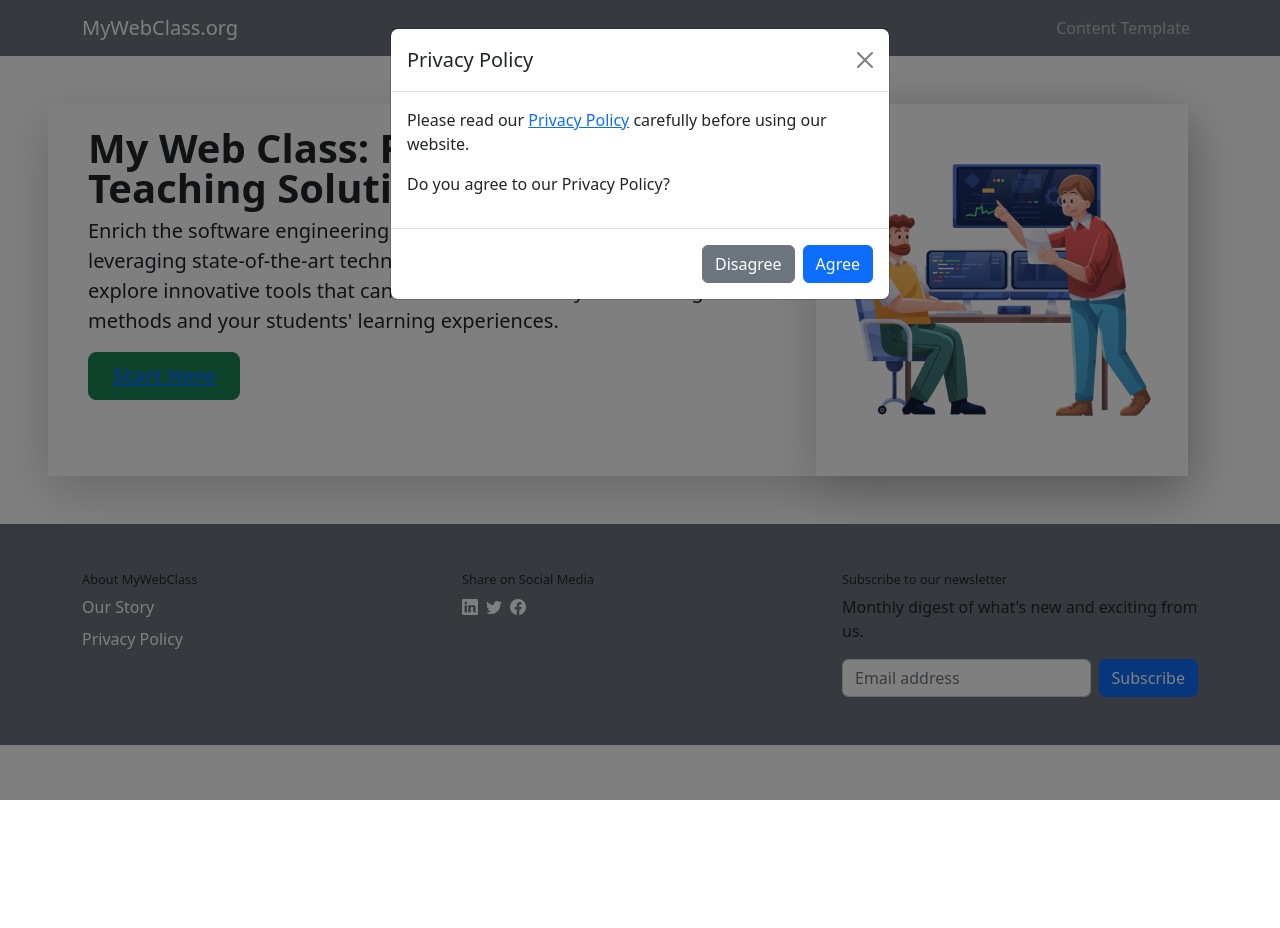
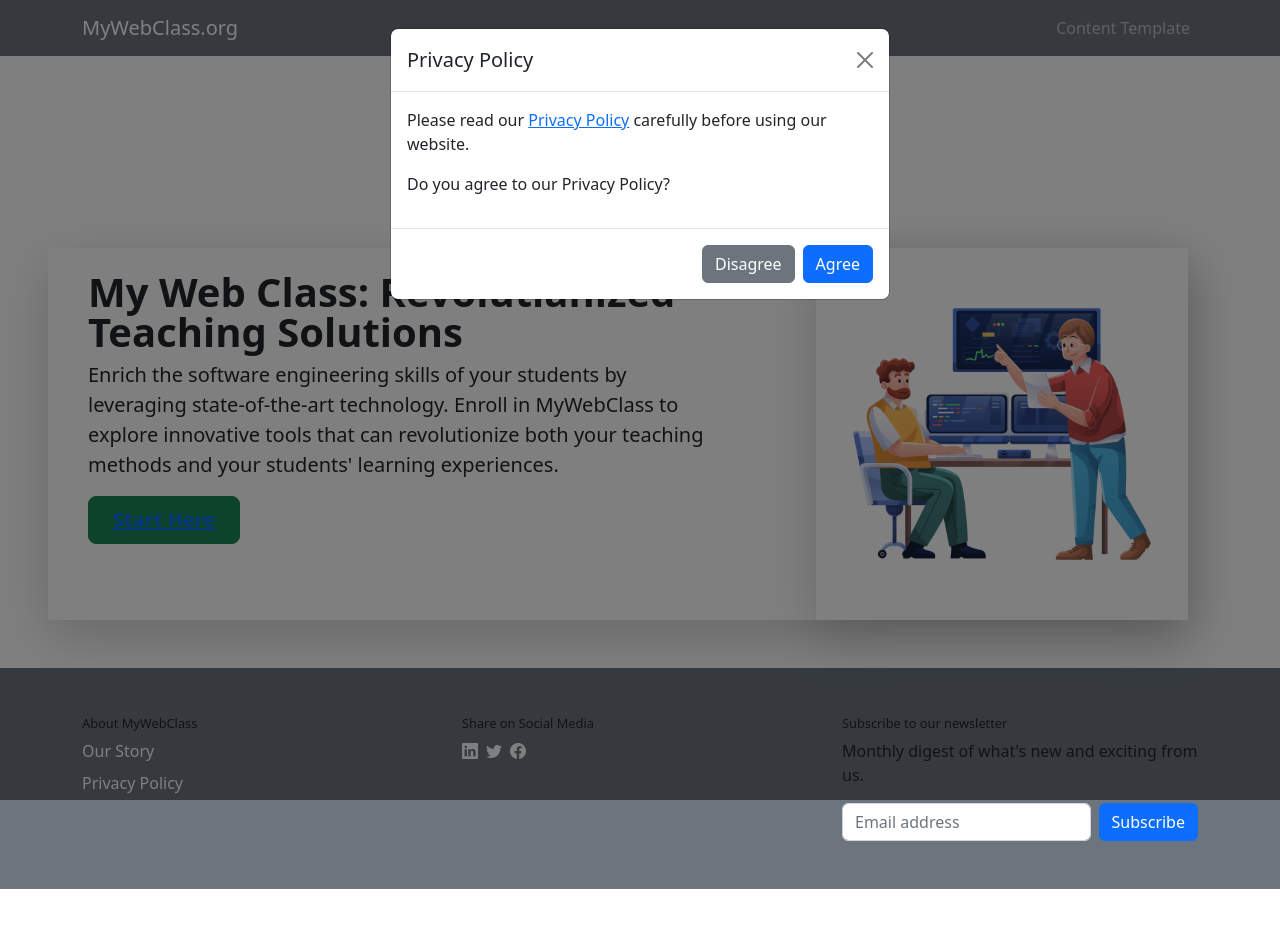
Before and after one commit to db627/mywebclass-simiolation-2, a website built with webpack: page src/index.html in a window 1280 px wide. Before the commit the page ends 800 px from the top, so only its background shows below. Built offline with nearby package versions, Linux system fonts and the light colour scheme.

Commit message:
updated index

```diff
--- a/src/content.html
+++ b/src/content.html
@@ -11,7 +11,7 @@
 
     <!--Basic meta info -->
     <meta content="My Webclass Homepage | Privacy Policy" name="keywords">
-    <meta content="Keith Williams" name="author"/>
+    <meta content="Dennis Boguslavskiy and Paul W" name="author"/>
     <meta content="A project to provide educational resources to web development teachers" name="description">
 
     <!--OpenGraph meta -->
--- a/src/index.html
+++ b/src/index.html
@@ -23,7 +23,7 @@
 
 </head>
 
-<body class="">
+<body class="py-5">
     <div class="container-fluid">
         <header role="banner" class="fixed-top">
 
@@ -64,6 +64,7 @@
 
 
     </header>
+    <div class="spacer p-5"></div>
     <main>
         <div class="container m-5">
             <div class="row p-4 pb-0 pe-lg-0 pt-lg-0 align-items-center shadow-lg">
@@ -84,7 +85,7 @@
             </div>
         </div>
     </main>
-    <footer class="p-5 bg-secondary sticky-bottom">
+    <footer class="p-5 bg-secondary">
         <div class="container">
             <div class="row">
                 <div class="col-md-4">
```
